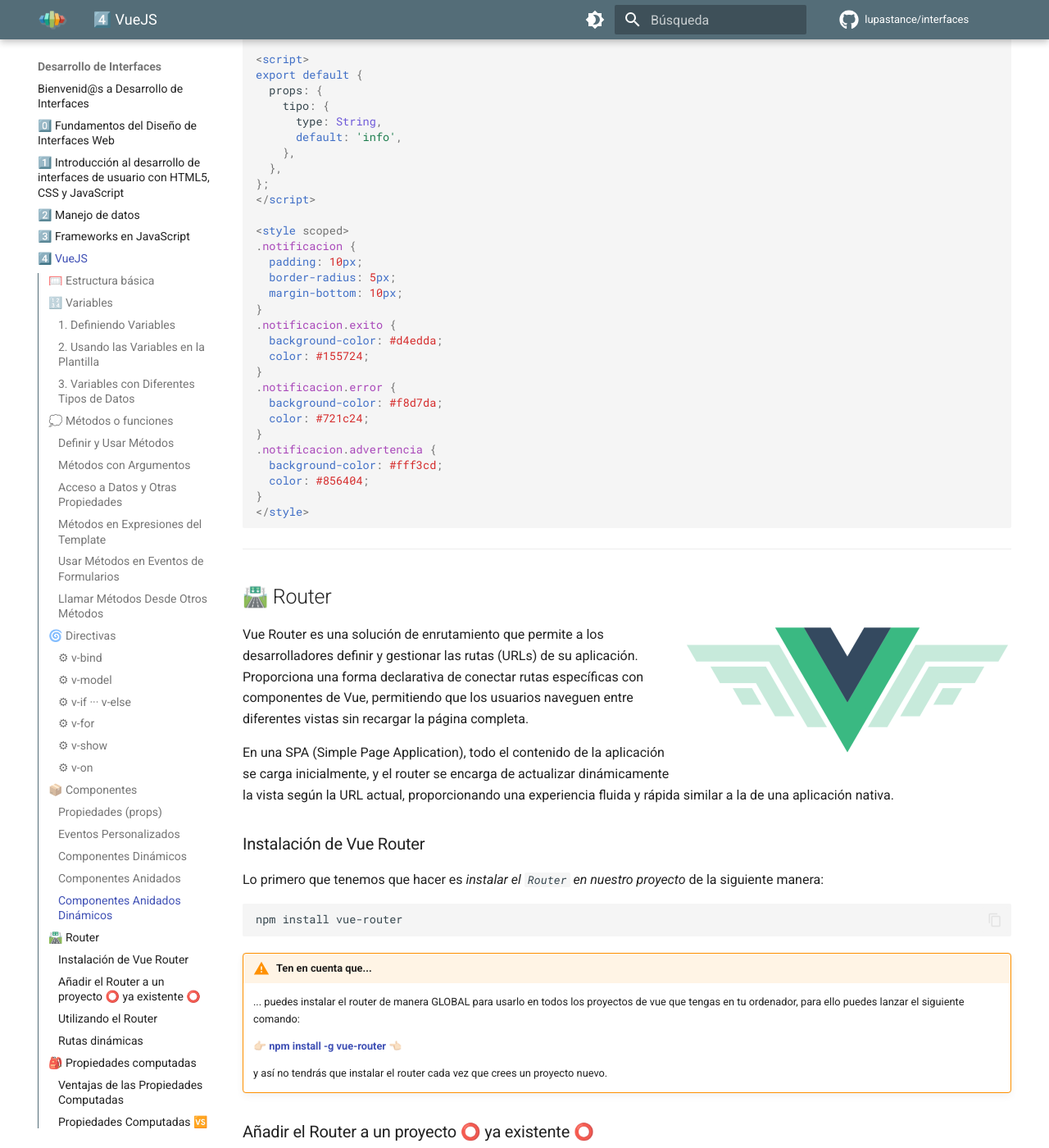
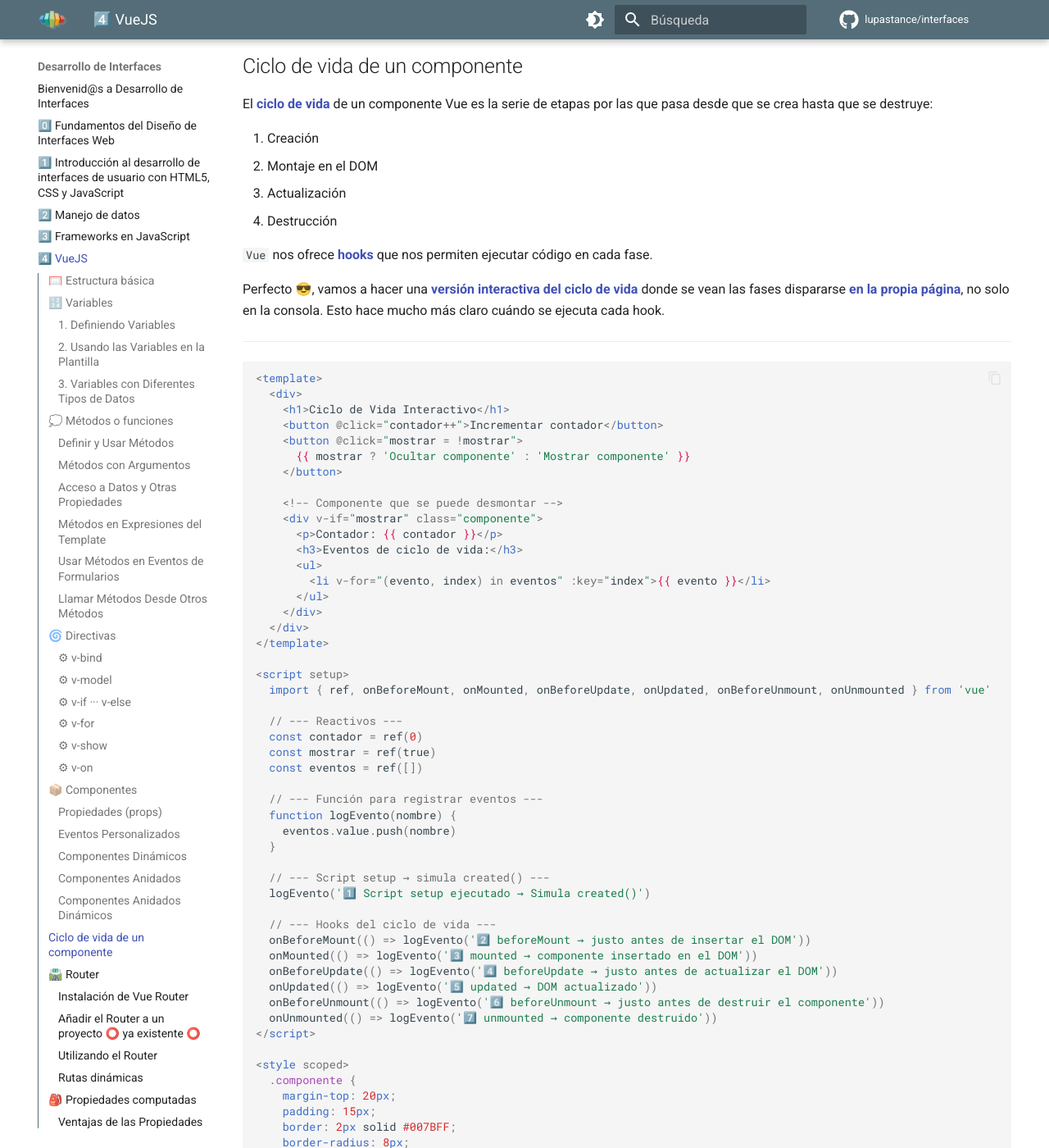
Before and after one commit to lupastance/interfaces, an MkDocs documentation site: the page built from docs/4 - VueJS.md, in a window 1280 px wide and 1400 px high, scrolled down 31111 px. Shown: the whole window at 82% size. Built offline with MkDocs 1.6.1 and Material for MkDocs 9.7.7, drawn with Linux system fonts in a browser that asks for light colours; comment, search, counter and statistics services are not loaded; some of the changed text lies outside the part shown.

Commit message:
nuevo contenido

````diff
--- a/docs/4 - VueJS.md
+++ b/docs/4 - VueJS.md
@@ -1155,22 +1155,17 @@
   </div>
 </template>
 
-<script>
-export default {
-  name: "MiComponente",
-  data() {
-    return {
-      titulo: "Hola, soy un componente",
-      descripcion: "Este es un ejemplo básico de un componente en Vue.",
-    };
-  },
-  methods: {
-    saludar() {
-      alert("¡Hola desde el componente!");
-    },
-  },
-};
-</script>
+<script setup>
+import { ref } from 'vue'
+
+const titulo = ref('Hola, soy un componente')
+const descripcion = ref('Este es un ejemplo básico de un componente en Vue.')
+
+function saludar() {
+  alert('¡Hola desde el componente!')
+}
+</script>
+
 
 <style scoped>
 h1 {
@@ -1195,15 +1190,10 @@
   </div>
 </template>
 
-<script>
-import MiComponente from "./MiComponente.vue"; // Importamos el componente
-
-export default {
-  components: {
-    MiComponente, // que no se os olvide definir el componente en vuestro script
-  },
-};
-</script>
+<script setup>
+import MiComponente from './MiComponente.vue'
+</script>
+
 ```
 
 🎈 **2. Registro Global**
@@ -1211,10 +1201,16 @@
 Un componente se registra globalmente cuando quieres que esté disponible en toda la aplicación. Esto se hace en el archivo principal (`main.js`).
 
 ```javascript
-import Vue from "vue";
-import MiComponente from "./components/MiComponente.vue";
-
-Vue.component("MiComponente", MiComponente);
+import { createApp } from 'vue'
+import App from './App.vue'
+import MiComponente from './components/MiComponente.vue'
+
+const app = createApp(App)
+
+app.component('MiComponente', MiComponente)
+
+app.mount('#app')
+
 ```
 
 Ahora puedes usar `<MiComponente />` en cualquier lugar de tu aplicación sin necesidad de importarlo en cada componente.
@@ -1233,28 +1229,21 @@
       </div>
     </template>
 
-    <script>
-    import HijoComponente from "./HijoComponente.vue";
-
-    export default {
-      components: {
-        HijoComponente,
-      },
-    };
+    <script setup>
+      import HijoComponente from './HijoComponente.vue'
     </script>
+
     ```
 === "✨Componente Hijo ~ `HijoComponente.vue`"
     ```html
     <template>
-      <div>
-        <h2>Hola, {{ nombre }}</h2>
-      </div>
+      <p>Hola {{ nombre }}</p>
     </template>
 
-    <script>
-    export default {
-      props: ["nombre"], // Definimos la prop
-    };
+    <script setup>
+      defineProps({
+        nombre: String
+      })
     </script>
     ```
 
@@ -1272,46 +1261,35 @@
       </div>
     </template>
 
-    <script>
-    import Boton from "./Boton.vue";
-
-    export default {
-      components: {
-        Boton,
-      },
-      methods: {
-        manejarEvento(mensaje) {
-          alert(mensaje); // Muestra "¡Botón pulsado!"
-        },
-      },
-    };
+    <script setup>
+    import Boton from './Boton.vue'
+
+    function manejarEvento(mensaje) {
+      alert(mensaje) // Muestra "¡Botón pulsado!"
+    }
     </script>
+
     ```
 
 === "✨ Componente Hijo (`Boton.vue`)"
     ```html
     <template>
-      <button @click="enviarEvento">Haz clic</button>
+      <button @click="$emit('eventoClic', '¡Botón pulsado!')">Haz clic</button>
     </template>
 
-    <script>
-    export default {
-      methods: {
-        enviarEvento() {
-          this.$emit("eventoClic", "¡Botón pulsado!");
-        },
-      },
-    };
+    <script setup>
+      const emit = defineEmits(['eventoClic'])
     </script>
+
     ```
 
 ---
 
 🎛 **Comunicación entre Componentes**
 
-1. **De Padre a Hijo:** Se realiza con `props`.
-2. **De Hijo a Padre:** Se realiza con eventos personalizados y `$emit`.
-3. **Entre Componentes Hermanos:** Usando un patrón como un **bus de eventos** o un estado compartido.
+1. **De Padre a Hijo:** Se realiza con `props`
+2. **De Hijo a Padre:** Se realiza con eventos personalizados y `$emit`
+3. **Entre Componentes Hermanos:** Usando un patrón como un **bus de eventos** o un estado compartido (usando Pinia🍍)
 
 💯 **Ejemplo Completo**
 
@@ -1328,28 +1306,21 @@
       </div>
     </template>
 
-    <script>
-    import Boton from "./Boton.vue";
-
-    export default {
-      components: {
-        Boton,
-      },
-      data() {
-        return {
-          contador: 0,
-        };
-      },
-      methods: {
-        incrementar() {
-          this.contador++;
-        },
-        decrementar() {
-          this.contador--;
-        },
-      },
-    };
+    <script setup>
+      import { ref } from 'vue'
+      import Boton from './Boton.vue'
+
+      const contador = ref(0)
+
+      function incrementar() {
+        contador.value++
+      }
+
+      function decrementar() {
+        contador.value--
+      }
     </script>
+
     ```
 
 === "✨ Componente Hijo ~ `Boton.vue`"
@@ -1358,11 +1329,10 @@
       <button @click="accion">{{ texto }}</button>
     </template>
 
-    <script>
-    export default {
-      props: ["texto", "accion"],
-    };
+    <script setup>
+      const props = defineProps(['texto', 'accion'])
     </script>
+
     ```
 
 !!!danger "**Beneficios Clave de los Componentes**"
@@ -1387,25 +1357,24 @@
     <button @click="componenteActual = 'ComponenteA'">Mostrar A</button>
     <button @click="componenteActual = 'ComponenteB'">Mostrar B</button>
 
-    <component :is="componenteActual"></component>
-  </div>
-</template>
-
-<script>
-import ComponenteA from './ComponenteA.vue';
-import ComponenteB from './ComponenteB.vue';
-
-export default {
-  components: {
-    ComponenteA,
-    ComponenteB,
-  },
-  data() {
-    return {
-      componenteActual: 'ComponenteA', // Componente inicial
-    };
-  },
-};
+    <!-- Usamos el objeto 'componentes' para evitar errores si el nombre no coincide -->
+    <component :is="componentes[componenteActual]" />
+  </div>
+</template>
+
+<script setup>
+import { ref } from 'vue'
+import ComponenteA from './ComponenteA.vue'
+import ComponenteB from './ComponenteB.vue'
+
+// Reactivo para controlar qué componente mostrar
+const componenteActual = ref('ComponenteA')
+
+// Registramos los componentes en un objeto
+const componentes = {
+  ComponenteA,
+  ComponenteB
+}
 </script>
 ```
 
@@ -1433,22 +1402,20 @@
       </div>
     </template>
 
-    <script>
-    export default {
-      props: {
+    <script setup>
+      defineProps({
         autor: String,
-        mensaje: String,
-      },
-    };
+        mensaje: String
+      })
     </script>
 
     <style scoped>
-    .comentario {
-      margin-bottom: 20px;
-      padding: 10px;
-      border: 1px solid #ccc;
-      border-radius: 5px;
-    }
+      .comentario {
+        margin-bottom: 20px;
+        padding: 10px;
+        border: 1px solid #ccc;
+        border-radius: 5px;
+      }
     </style>
     ```
 
@@ -1466,23 +1433,15 @@
         </div>
       </template>
 
-      <script>
-      import Comentario from './Comentario.vue';
-
-      export default {
-        components: {
-          Comentario,
-        },
-        data() {
-          return {
-            comentarios: [
-              { autor: 'Ana', mensaje: '¡Me encanta este artículo!' },
-              { autor: 'Carlos', mensaje: '¡Muy interesante!' },
-              { autor: 'Luisa', mensaje: 'Gracias por compartir esta información.' },
-            ],
-          };
-        },
-      };
+      <script setup>
+        import { ref } from 'vue'
+        import Comentario from './Comentario.vue'
+
+        const comentarios = ref([
+          { autor: 'Ana', mensaje: '¡Me encanta este artículo!' },
+          { autor: 'Carlos', mensaje: '¡Muy interesante!' },
+          { autor: 'Luisa', mensaje: 'Gracias por compartir esta información.' },
+        ])
       </script>
     ```
 
@@ -1501,23 +1460,21 @@
         </div>
       </template>
 
-      <script>
-      export default {
-        props: {
-          titulo: String,
-        },
-      };
+      <script setup>
+        defineProps({
+          titulo: String
+        })
       </script>
 
       <style scoped>
-      .tarea {
-        display: flex;
-        justify-content: space-between;
-        padding: 10px;
-        margin-bottom: 10px;
-        border: 1px solid #ddd;
-        border-radius: 5px;
-      }
+        .tarea {
+          display: flex;
+          justify-content: space-between;
+          padding: 10px;
+          margin-bottom: 10px;
+          border: 1px solid #ddd;
+          border-radius: 5px;
+        }
       </style>
       ```
 
@@ -1535,24 +1492,15 @@
       </div>
     </template>
 
-    <script>
-    import Tarea from './Tarea.vue';
-
-    export default {
-      components: {
-        Tarea,
-      },
-      data() {
-        return {
-          tareas: ['Comprar pan', 'Hacer ejercicio', 'Estudiar Vue.js'],
-        };
-      },
-      methods: {
-        eliminarTarea(index) {
-          this.tareas.splice(index, 1);
-        },
-      },
-    };
+    <script setup>
+      import { ref } from 'vue'
+      import Tarea from './Tarea.vue'
+
+      const tareas = ref(['Comprar pan', 'Hacer ejercicio', 'Estudiar Vue.js'])
+
+      function eliminarTarea(index) {
+        tareas.value.splice(index, 1)
+      }
     </script>
     ```
 
@@ -1574,35 +1522,33 @@
       </div>
     </template>
 
-    <script>
-    export default {
-      props: {
+    <script setup>
+      defineProps({
         tipo: {
           type: String,
-          default: 'info',
-        },
-      },
-    };
+          default: 'info'
+        }
+      })
     </script>
 
     <style scoped>
-    .notificacion {
-      padding: 10px;
-      border-radius: 5px;
-      margin-bottom: 10px;
-    }
-    .notificacion.exito {
-      background-color: #d4edda;
-      color: #155724;
-    }
-    .notificacion.error {
-      background-color: #f8d7da;
-      color: #721c24;
-    }
-    .notificacion.advertencia {
-      background-color: #fff3cd;
-      color: #856404;
-    }
+      .notificacion {
+        padding: 10px;
+        border-radius: 5px;
+        margin-bottom: 10px;
+      }
+      .notificacion.exito {
+        background-color: #d4edda;
+        color: #155724;
+      }
+      .notificacion.error {
+        background-color: #f8d7da;
+        color: #721c24;
+      }
+      .notificacion.advertencia {
+        background-color: #fff3cd;
+        color: #856404;
+      }
     </style>
     ```
 
@@ -1611,29 +1557,115 @@
     <template>
       <div>
         <h1>Sistema de Notificaciones</h1>
-        <component :is="componenteActual">
-          <Notificacion tipo="exito">¡Operación exitosa!</Notificacion>
-          <Notificacion tipo="error">Algo salió mal.</Notificacion>
-          <Notificacion tipo="advertencia">Cuidado con este cambio.</Notificacion>
-        </component>
+        <Notificacion tipo="exito">¡Operación exitosa!</Notificacion>
+        <Notificacion tipo="error">Algo salió mal.</Notificacion>
+        <Notificacion tipo="advertencia">Cuidado con este cambio.</Notificacion>
       </div>
     </template>
 
-    <script>
-    import Notificacion from './Notificacion.vue';
-
-    export default {
-      components: {
-        Notificacion,
-      },
-      data() {
-        return {
-          componenteActual: 'Notificacion',
-        };
-      },
-    };
+    <script setup>
+      import Notificacion from './Notificacion.vue'
     </script>
     ```
+
+---
+
+## Ciclo de vida de un componente
+
+El **ciclo de vida** de un componente Vue es la serie de etapas por las que pasa desde que se crea hasta que se destruye:
+
+1. Creación
+2. Montaje en el DOM
+3. Actualización
+4. Destrucción
+
+`Vue` nos ofrece **hooks** que nos permiten ejecutar código en cada fase.
+
+
+Perfecto 😎, vamos a hacer una **versión interactiva del ciclo de vida** donde se vean las fases dispararse **en la propia página**, no solo en la consola. Esto hace mucho más claro cuándo se ejecuta cada hook.
+
+---
+
+```vue
+<template>
+  <div>
+    <h1>Ciclo de Vida Interactivo</h1>
+    <button @click="contador++">Incrementar contador</button>
+    <button @click="mostrar = !mostrar">
+      {{ mostrar ? 'Ocultar componente' : 'Mostrar componente' }}
+    </button>
+
+    <!-- Componente que se puede desmontar -->
+    <div v-if="mostrar" class="componente">
+      <p>Contador: {{ contador }}</p>
+      <h3>Eventos de ciclo de vida:</h3>
+      <ul>
+        <li v-for="(evento, index) in eventos" :key="index">{{ evento }}</li>
+      </ul>
+    </div>
+  </div>
+</template>
+
+<script setup>
+  import { ref, onBeforeMount, onMounted, onBeforeUpdate, onUpdated, onBeforeUnmount, onUnmounted } from 'vue'
+
+  // --- Reactivos ---
+  const contador = ref(0)
+  const mostrar = ref(true)
+  const eventos = ref([])
+
+  // --- Función para registrar eventos ---
+  function logEvento(nombre) {
+    eventos.value.push(nombre)
+  }
+
+  // --- Script setup → simula created() ---
+  logEvento('1️⃣ Script setup ejecutado → Simula created()')
+
+  // --- Hooks del ciclo de vida ---
+  onBeforeMount(() => logEvento('2️⃣ beforeMount → justo antes de insertar el DOM'))
+  onMounted(() => logEvento('3️⃣ mounted → componente insertado en el DOM'))
+  onBeforeUpdate(() => logEvento('4️⃣ beforeUpdate → justo antes de actualizar el DOM'))
+  onUpdated(() => logEvento('5️⃣ updated → DOM actualizado'))
+  onBeforeUnmount(() => logEvento('6️⃣ beforeUnmount → justo antes de destruir el componente'))
+  onUnmounted(() => logEvento('7️⃣ unmounted → componente destruido'))
+</script>
+
+<style scoped>
+  .componente {
+    margin-top: 20px;
+    padding: 15px;
+    border: 2px solid #007BFF;
+    border-radius: 8px;
+    background-color: #f0f8ff;
+  }
+  button {
+    margin-right: 10px;
+    padding: 5px 10px;
+  }
+  ul {
+    margin-top: 10px;
+  }
+</style>
+```
+
+!!!note "Cómo funciona"
+    1. **Incrementar contador** → dispara `beforeUpdate` y `updated`.
+    2. **Mostrar / Ocultar componente** → dispara `beforeUnmount` y `unmounted` cuando se oculta, y `beforeMount` / `mounted` cuando se muestra de nuevo.
+    3. Todos los eventos se registran en **la lista de la página**, así ves en tiempo real **el orden del ciclo de vida**.
+
+---
+
+
+
+
+
+
+
+
+
+
+
 
 ---
 
````
